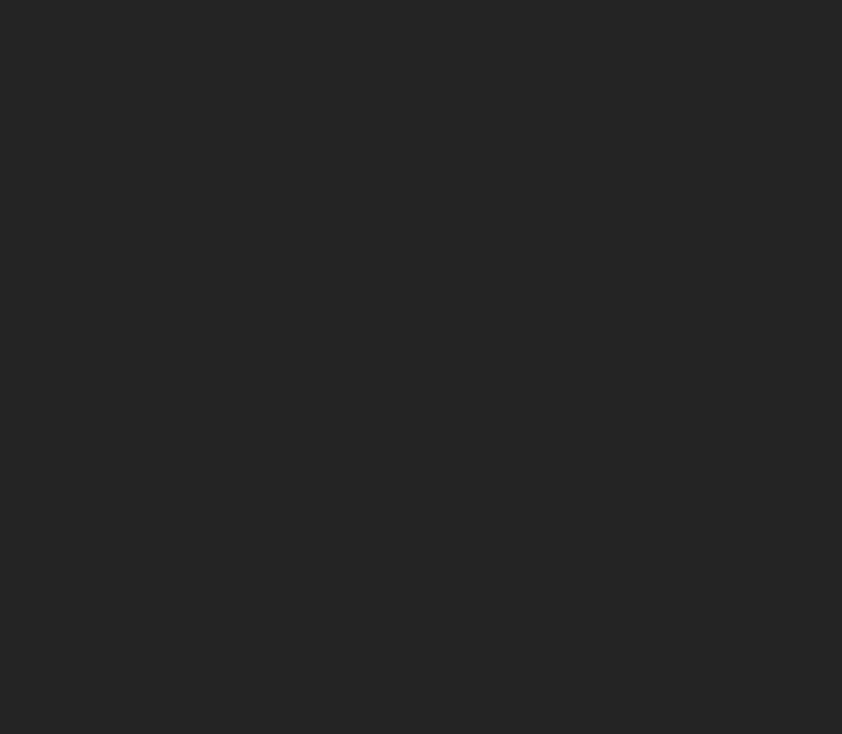
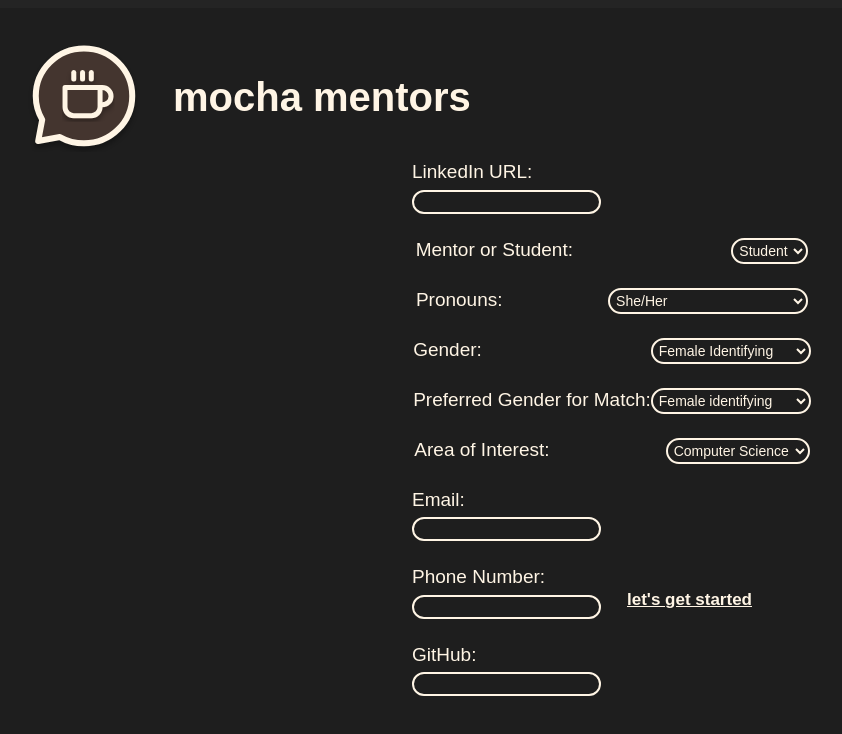
Before and after one commit to coffeechathejl/coffeechat, a React (Vite) app in the folder frontend/my-ts-app/: page /form in a window 1280 px wide. Before the commit this address had no page. Shown: the top 734 px of the page, without its empty margins (28-870 px from the left). Built offline with nearby package versions, Linux system fonts and the light colour scheme.

Commit message:
form api call

```diff
--- a/frontend/my-ts-app/src/App.tsx
+++ b/frontend/my-ts-app/src/App.tsx
@@ -3,6 +3,7 @@
 import Home from './pages/homepage'
 import Profile from './pages/profile'
 import MentorProfile from './pages/mentorprofile'
+import FormPage from './pages/formpage'
 
 function App() {
     return (
@@ -11,6 +12,9 @@
                 <Route index element={<Home />} />
                 <Route path="profile" element={<Profile />} />
                 <Route path="mentor-profile" element={<MentorProfile />} />
+                <Route path="form" element={<FormPage />} />
+
+
             </Routes>
         </BrowserRouter>
     )
--- a/frontend/my-ts-app/src/_components/form/form.tsx
+++ b/frontend/my-ts-app/src/_components/form/form.tsx
@@ -1,6 +1,8 @@
 import "./form.css"
 import { useState } from "react";
 import React from "react";
+import axios from 'axios';
+
 
 type FormProps = {};
 
@@ -15,21 +17,64 @@
     const [phoneNumber, setPhoneNumber] = useState('');
     const [github, setGithub] = useState('');
 
-    const handleSubmit = (event: React.FormEvent) => {
+    const [profileData, setProfileData] = useState(null);
+
+
+    const handleSubmit = async (event: React.FormEvent) => {
       event.preventDefault();
 
-      console.log('Form data submitted:', {
-        linkedinUrl,
-        entryType,
-        pronouns,
-        gender,
-        genderMatch,
-        areaOfInterest,
-        email,
-        phoneNumber,
-        github,
-      });
-    };
+      //const urlParams = new URLSearchParams(window.location.search);
+      //const receivedVariable = urlParams.get('variable');
+        const newFormData = {
+          "id": "ethanwhitcher",
+          //"loginId": receivedVariable,
+          "entryType": entryType, // Assuming userType is a state variable
+          "personalInfo": {
+            "pronouns": pronouns, // Assuming pronouns is a state variable
+            "gender": gender, // Assuming gender is a state variable
+            "genderMatch": genderMatch, // Assuming genderMatch is a state variable
+            "areaOfInterest": areaOfInterest // Assuming areaOfInterest is a state variable
+          },
+          "contactInfo": {
+            "linkedinUrl": linkedinUrl, // Assuming linkedinUrl is a state variable
+            "email": email, // Assuming email is a state variable
+            "phoneNumber": phoneNumber, // Assuming phoneNumber is a state variable
+            "github": github // Assuming github is a state variable
+          }
+        };
+        console.log(newFormData);
+
+        try {
+          axios.post("http://127.0.0.1:3000/createProfileEntry", newFormData)
+            .then(response => {
+            // Update state with the response data
+              setProfileData(response.data);
+          })
+          .catch(error => {
+            // Handle the error response here
+            console.error("Error creating profile entry:", error);
+          });
+        } catch (error) {
+          console.log(error)
+        }
+
+
+
+
+    }
+
+    //   console.log('Form data submitted:', {
+    //     linkedinUrl,
+    //     entryType,
+    //     pronouns,
+    //     gender,
+    //     genderMatch,
+    //     areaOfInterest,
+    //     email,
+    //     phoneNumber,
+    //     github,
+    //   });
+    // };
 
 
     return (
--- a/frontend/my-ts-app/src/pages/profile.tsx
+++ b/frontend/my-ts-app/src/pages/profile.tsx
@@ -8,34 +8,34 @@
   const [profileData, setProfileData] = useState(null);
 
     useEffect(() => {
-      const handleCreateProfile = () => {
-        const formData = {
-          "id": "hashir-sami",
-          "loginId": user?.sub,
-          "entryType": "student",
-          "personalInfo": {
-              "pronouns": "he/him",
-              "gender": "male",
-              "genderMatch": null,
-              "areaOfInterest": "Computer Science"
-          },
-          "contactInfo": {
-              "email": "yoloswag22@gmail.com",
-              "phoneNumber": "4168400891",
-              "github": "hashir103"
-          }
-        };
+      // const handleCreateProfile = () => {
+      //   const formData = {
+      //     "id": "hashir-sami",
+      //     "loginId": user?.sub,
+      //     "entryType": "student",
+      //     "personalInfo": {
+      //         "pronouns": "he/him",
+      //         "gender": "male",
+      //         "genderMatch": null,
+      //         "areaOfInterest": "Computer Science"
+      //     },
+      //     "contactInfo": {
+      //         "email": "yoloswag22@gmail.com",
+      //         "phoneNumber": "4168400891",
+      //         "github": "hashir103"
+      //     }
+      //   };
 
-        axios.post("http://127.0.0.1:3000/createProfileEntry", formData)
-          .then(response => {
-            // Update state with the response data
-            setProfileData(response.data);
-          })
-          .catch(error => {
-            // Handle the error response here
-            console.error("Error creating profile entry:", error);
-          });
-      };
+      //   axios.post("http://127.0.0.1:3000/createProfileEntry", formData)
+      //     .then(response => {
+      //       // Update state with the response data
+      //       setProfileData(response.data);
+      //     })
+      //     .catch(error => {
+      //       // Handle the error response here
+      //       console.error("Error creating profile entry:", error);
+      //     });
+      // };
 
       const handleGetProfile = () => {
         axios.get("http://127.0.0.1:3000/getProfileEntry", {
@@ -46,8 +46,11 @@
         .then(response => {
           const output = response.data;
           if (output === "") {
-            // If profile entry doesn't exist, create it
-            handleCreateProfile();
+          // If profile entry doesn't exist, create it
+            //const uid = user?.sub;
+            //window.location.href = `/form?variable=${uid}`;
+            window.location.href = `/form`;
+            // handleCreateProfile();
           } else {
             // Update state with the existing profile data
             setProfileData(output);
```
